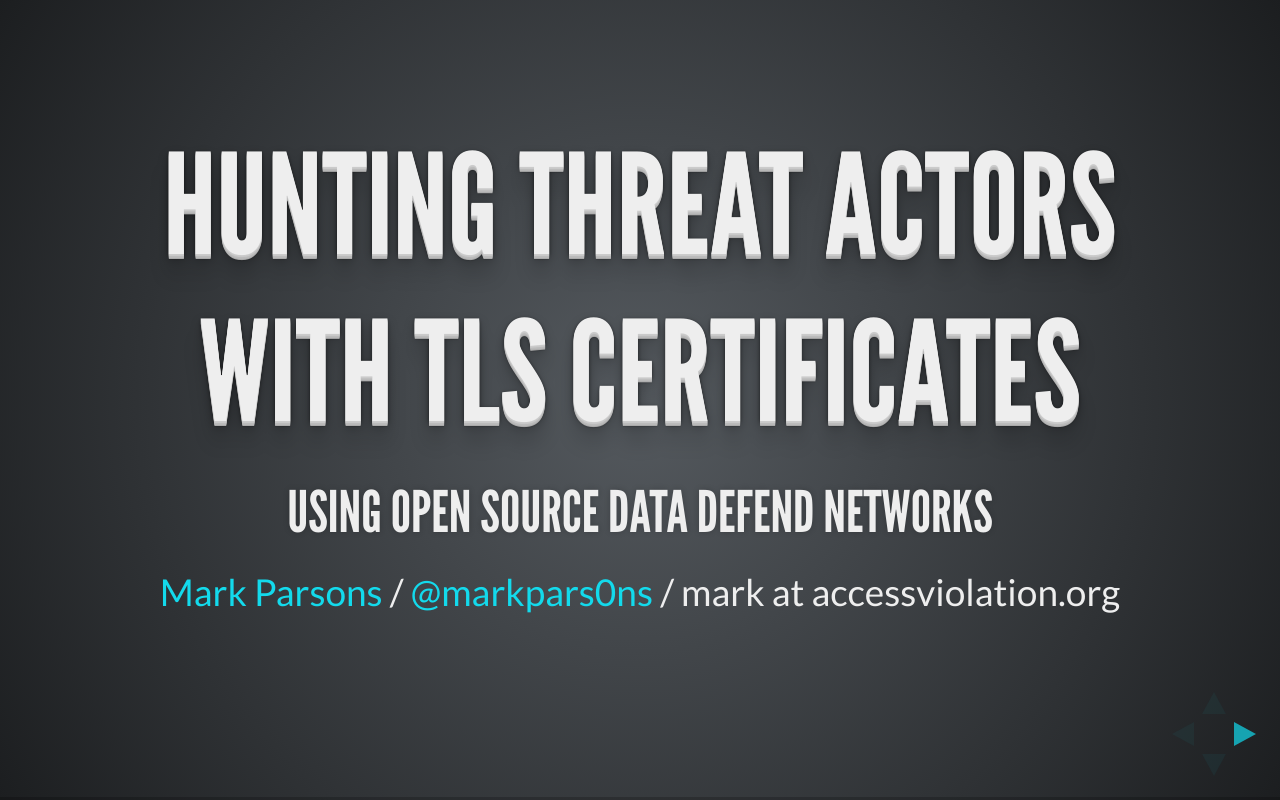
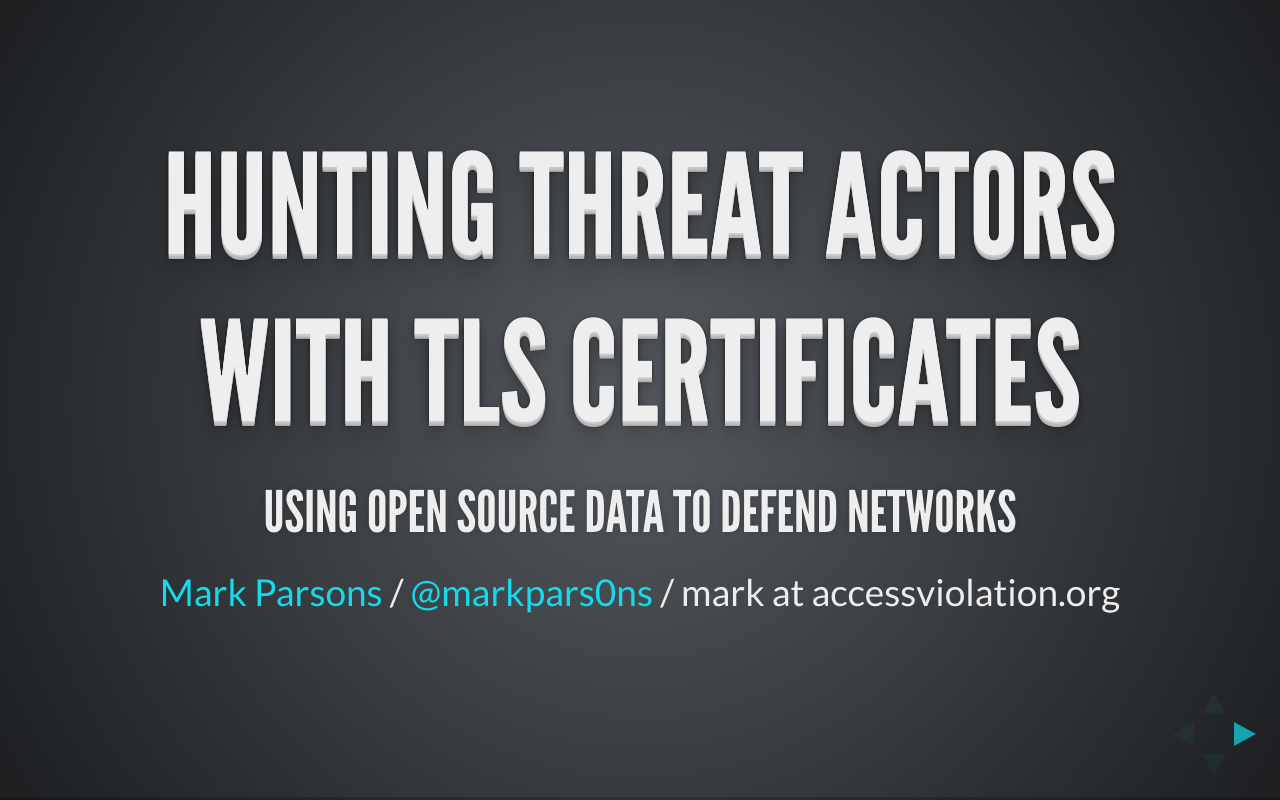
Before and after one commit to mpars0ns/bsidescharm-2016slides, a website: page index.html in a window 1280 px wide. Drawn offline with Linux system fonts and the light colour scheme.

Commit message:
fixed a typo

```diff
--- a/index.html
+++ b/index.html
@@ -38,7 +38,7 @@
               <!-- Title -->
               <section>
       					<h1>Hunting Threat Actors with TLS Certificates</h1>
-      					<h3> Using open source data  defend networks</h3>
+      					<h3> Using open source data to defend networks</h3>
       					<p>
       						<a href="https://github.com/mpars0ns">Mark Parsons</a> / <a href="https://twitter.com/markpars0ns" >@markpars0ns </a> / mark at accessviolation.org
       					</p>
```
